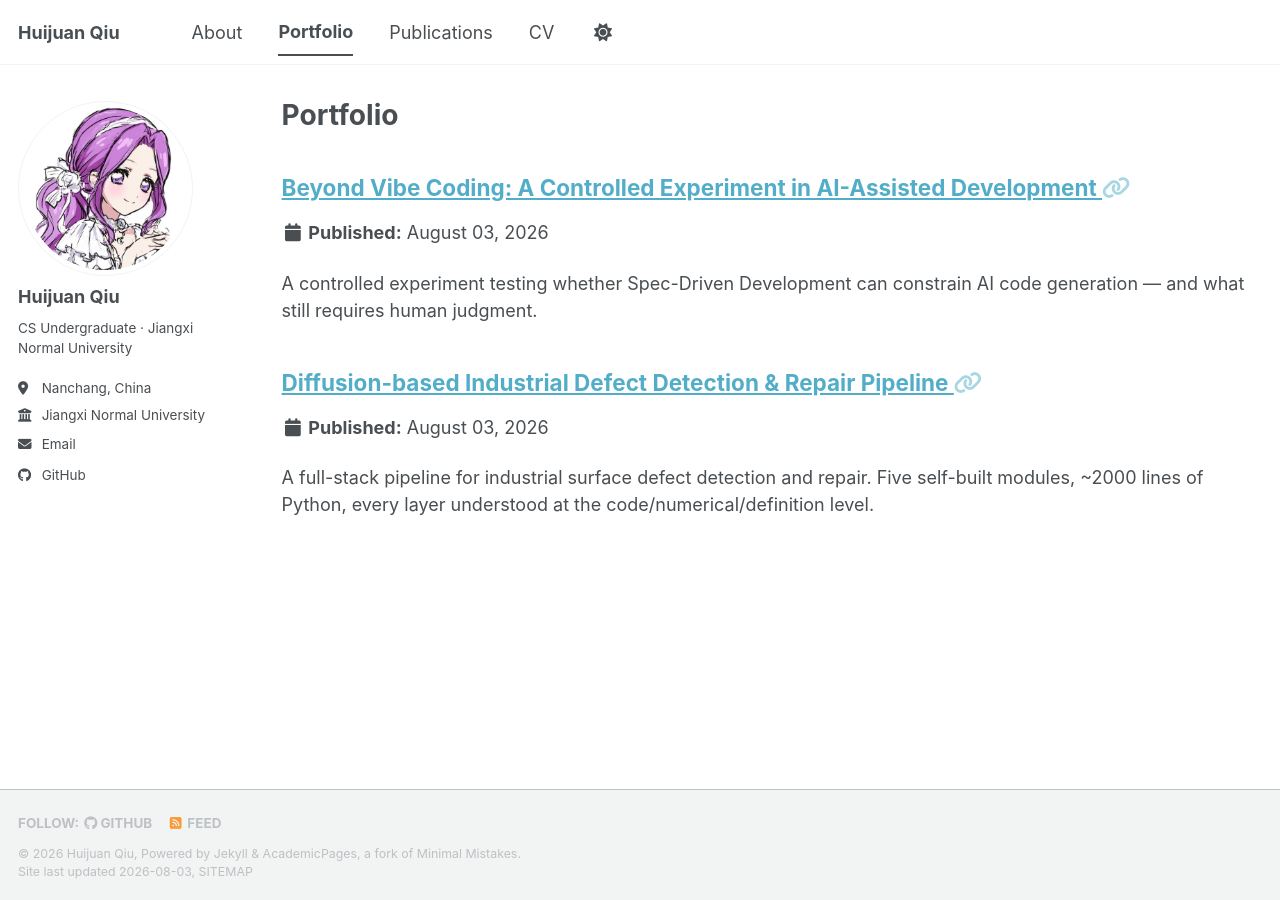
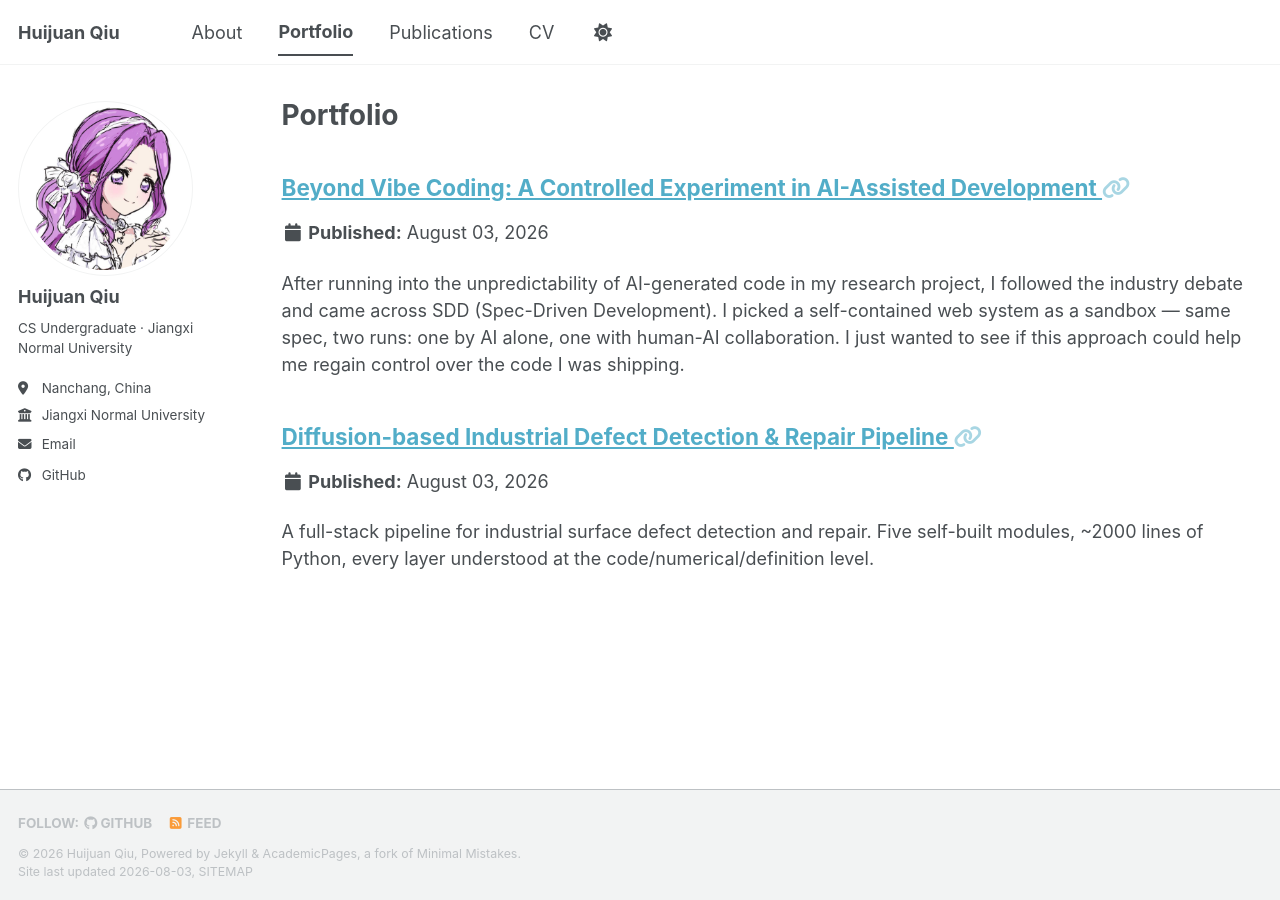
Before and after one commit to 11111XIMOLOKO/11111XIMOLOKO.github.io, a Jekyll site: the page built from _pages/portfolio.html, in a window 1280 px wide. Built offline with Jekyll 4.4.1, drawn with Linux system fonts in a browser that asks for light colours; a style sheet for code colours, icons or effects is not loaded.

Commit message:
更新 beyond-vibe-coding 摘要：叙事型，从遇到问题到尝试SDD

```diff
--- a/_portfolio/beyond-vibe-coding.md
+++ b/_portfolio/beyond-vibe-coding.md
@@ -1,6 +1,6 @@
 ---
 title: "Beyond Vibe Coding: A Controlled Experiment in AI-Assisted Development"
-excerpt: "A controlled experiment testing whether Spec-Driven Development can constrain AI code generation — and what still requires human judgment."
+excerpt: "After running into the unpredictability of AI-generated code in my research project, I followed the industry debate and came across SDD (Spec-Driven Development). I picked a self-contained web system as a sandbox — same spec, two runs: one by AI alone, one with human-AI collaboration. I just wanted to see if this approach could help me regain control over the code I was shipping."
 collection: portfolio
 link: "https://github.com/11111XIMOLOKO/beyond-vibe-coding"
 ---
```
